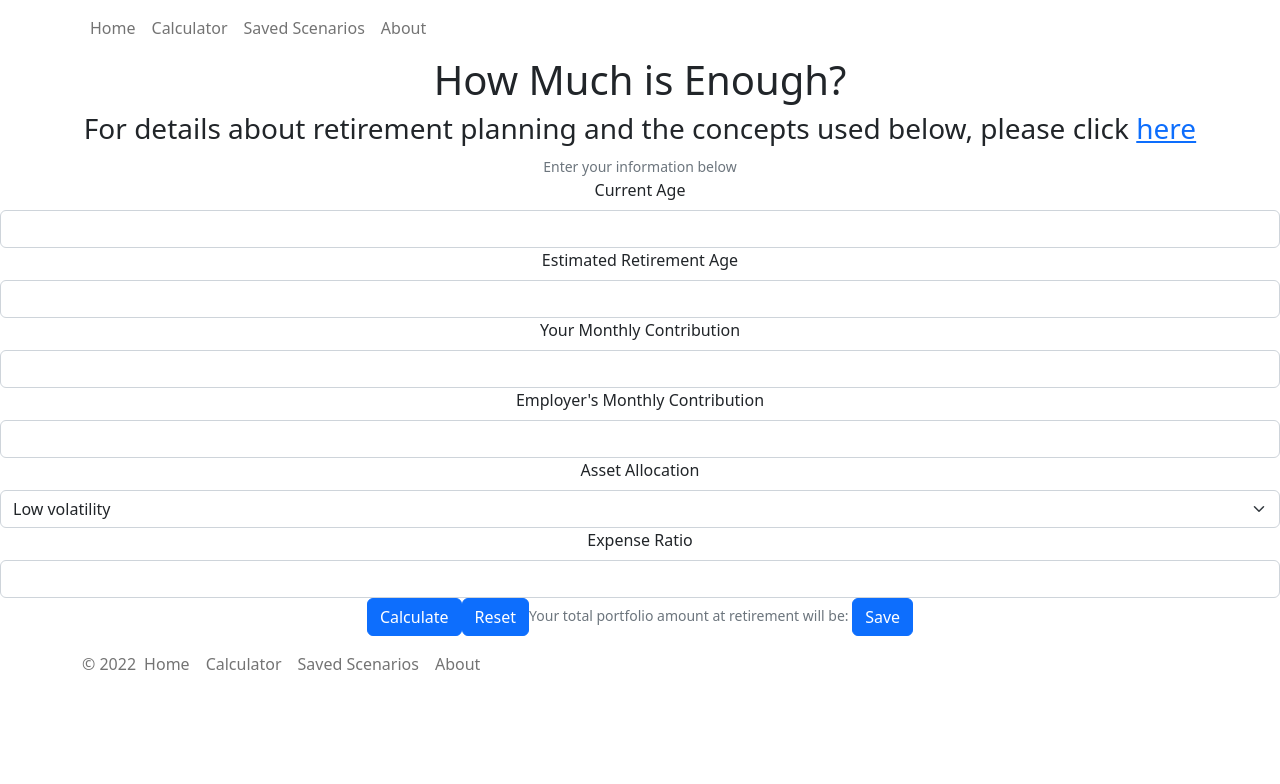
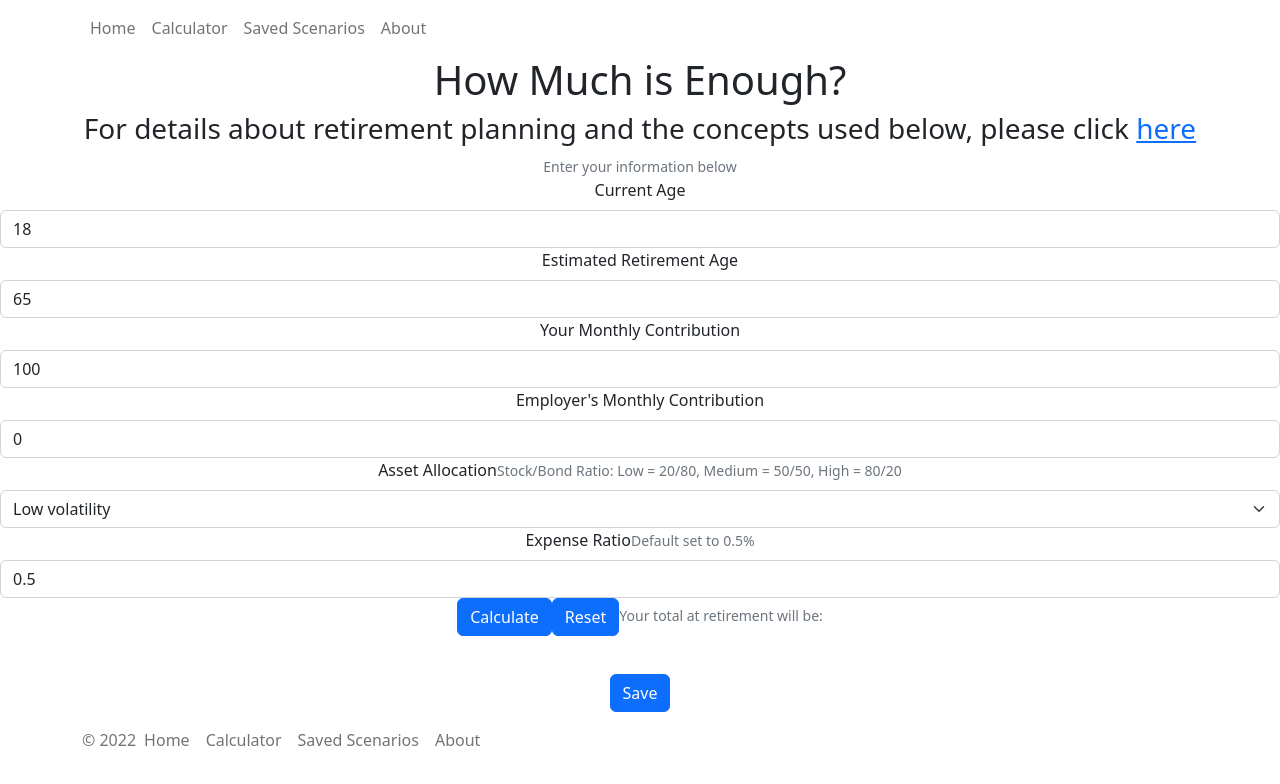
Before and after one commit to jlroland/retire-calc, a React (Create React App) app in the folder client/: page /calculate in a window 1280 px wide. Shown: the top 784 px of the page. Built offline with nearby package versions, Linux system fonts and the light colour scheme.

Commit message:
Make rows collapse on Saved Scenarios table; update calculator to include inflation, asset allocation, expense ratio

```diff
--- a/client/src/components/calculator.js
+++ b/client/src/components/calculator.js
@@ -8,11 +8,10 @@ class Calculator extends React.Component {
       this.state = {
         currentAge: 18,
         retireAge: 65,
-        monthlyAmount: 0,
+        monthlyAmount: 100,
         employerAmount: 0,
         assets: 'low',
-        expenseRatio: 0,
-        inflation: 0,
+        expenseRatio: 0.5,
         total: ''
       };
 
@@ -32,21 +31,17 @@ class Calculator extends React.Component {
       this.setState({
         currentAge: 18,
         retireAge: 65,
-        monthlyAmount: 0,
+        monthlyAmount: 100,
         employerAmount: 0,
         assets: 'low',
-        expenseRatio: 0,
-        inflation: 0,
+        expenseRatio: 0.5,
         total: ''
       });
     }
 
     handleSubmit(event) {
       event.preventDefault();
-      this.calculateReturn();
-      //console.log(typeof this.state.currentAge);
-      //getInfo();
-
+      this.getInfo();
     }
 
     // Retrieves historical inflation data to calculate long-term average inflation
@@ -54,27 +49,43 @@ class Calculator extends React.Component {
       //fetch(' https://retire-calc-back.herokuapp.com/inflation')
       fetch('http://localhost:4000/inflation')
         .then(res => res.json())
-        .then(data => data.data.map(entry => parseFloat(entry.value)))
+        .then(data => {
+          return data.data.map(entry => parseFloat(entry.value));
+        })
         .then(mappedData => {
-          let sum = mappedData.reduce((a,b) => {return a+b}, 0)
+          let sum = mappedData.reduce((a,b) => {return a+b}, 0);
           let avgInflation = sum/mappedData.length;
-          //console.log(`array sum: ${avgInflation}`)
-          this.setState({inflation: avgInflation});
+          return avgInflation;
         })
+        .then((avgInflation) => this.calculateReturn(avgInflation))
     }
 
     // Calculates total portfolio amount as retirement based on user inputs
-    calculateReturn() {
-      // need to account for inflation, asset allocation, expense ratio
-      //this.getInfo();
-      let rate = 0.05;   //average rate of return from investments
+    calculateReturn(inflation) {
+      // Assign percentages of monthly/employer contributions being allocated to stocks & bonds
+      let stock;
+      let bond;
+      switch (this.state.assets){
+        default:
+          stock = 0.2;
+          bond = 0.8;
+          break;
+        case 'medium':
+          stock = 0.5;
+          bond = 0.5;
+          break;
+        case 'high':
+          stock = 0.8;
+          bond = 0.2;
+      }
+      let stockRate = (10 - inflation - (parseFloat(this.state.expenseRatio)))/100;   //average rate of return from equity investments, adjusting for inflation & fees
+      let bondRate = (5 - inflation - (parseFloat(this.state.expenseRatio)))/100;   //average rate of return from fixed-come investments, adjusting for inflation & fees
       let workingYears = this.state.retireAge - this.state.currentAge;  //how many years contributions are made
       let compFreq = 4;    //how often returns on compounded per year
       let intervalAdjust = 12/compFreq;  //adjusts for the fact that contribution frequency does not match compounding frequency
-      let compound = rate/compFreq;
-      let totalReturn = (parseFloat(this.state.monthlyAmount) + parseFloat(this.state.employerAmount)) * intervalAdjust * ((((1+compound)**(compFreq*workingYears))-1)/compound);
-      //console.log(parseFloat(this.state.monthlyAmount) + parseFloat(this.state.employerAmount));
-      //console.log(`working year: ${typeof workingYears}`);
+      let stockTotal = (stock * (parseFloat(this.state.monthlyAmount) + parseFloat(this.state.employerAmount))) * intervalAdjust * ((((1+(stockRate/compFreq))**(compFreq*workingYears))-1)/(stockRate/compFreq));
+      let bondTotal = (bond * (parseFloat(this.state.monthlyAmount) + parseFloat(this.state.employerAmount))) * intervalAdjust * ((((1+(bondRate/compFreq))**(compFreq*workingYears))-1)/(bondRate/compFreq));
+      let totalReturn = parseInt(stockTotal + bondTotal);
       this.setState({total: totalReturn});    //total portfolio amount at specified retirement age
     }
 
@@ -102,23 +113,24 @@ class Calculator extends React.Component {
             <Form.Text>Enter your information below</Form.Text>
             <Form.Group controlId='currentAge'>
               <Form.Label>Current Age</Form.Label>
-              <Form.Control type='number' onChange={this.handleChange} />
+              <Form.Control defaultValue='18' type='number' onChange={this.handleChange} />
             </Form.Group>
             <Form.Group controlId='retireAge'>
               <Form.Label>Estimated Retirement Age</Form.Label>
-              <Form.Control type='number' onChange={this.handleChange} />
+              <Form.Control defaultValue='65' type='number' onChange={this.handleChange} />
             </Form.Group>
             <Form.Group controlId='monthlyAmount'>
               <Form.Label>Your Monthly Contribution</Form.Label>
-              <Form.Control type='text' onChange={this.handleChange} />
+              <Form.Control defaultValue='100' type='text' onChange={this.handleChange} />
             </Form.Group>
             <Form.Group controlId='employerAmount'>
               <Form.Label>Employer's Monthly Contribution</Form.Label>
-              <Form.Control type='text' onChange={this.handleChange} />
+              <Form.Control defaultValue='0' type='text' onChange={this.handleChange} />
             </Form.Group>
             <Form.Group controlId='assets'>
               <Form.Label>Asset Allocation</Form.Label>
-              <Form.Select onChange={this.handleChange}>
+              <Form.Text>Stock/Bond Ratio:  Low = 20/80, Medium = 50/50, High = 80/20</Form.Text>
+              <Form.Select defaultValue='low' onChange={this.handleChange}>
                 <option value='low'>Low volatility</option>
                 <option value='medium'>Medium volatility</option>
                 <option value='high'>High volatility</option>
@@ -126,11 +138,13 @@ class Calculator extends React.Component {
             </Form.Group>
             <Form.Group controlId='expenseRatio'>
               <Form.Label>Expense Ratio</Form.Label>
-              <Form.Control type='text' onChange={this.handleChange} />
+              <Form.Text>Default set to 0.5%</Form.Text>
+              <Form.Control defaultValue='0.5' type='text' onChange={this.handleChange} />
             </Form.Group>
             <Button type='submit' onClick={this.handleSubmit}>Calculate</Button>
-            <Button type='reset'>Reset</Button>
-            <Form.Text>Your total portfolio amount at retirement will be: {this.state.total}</Form.Text>
+            <Button type='reset' onClick={this.handleReset}>Reset</Button>
+            <Form.Text>Your total at retirement will be:</Form.Text>
+            <Form.Control plaintext readOnly value={this.state.total} />
             <Button type='submit' onClick={this.saveScenario}>Save</Button>
           </Form>
         </div>
--- a/client/src/components/savedQueries.js
+++ b/client/src/components/savedQueries.js
@@ -1,4 +1,8 @@
 import React, { Fragment } from 'react';
+import Table from 'react-bootstrap/Table';
+import Collapse from 'react-bootstrap/Collapse';
+import Form from 'react-bootstrap/Form';
+import Button from 'react-bootstrap/Button';
 
 class Queries extends React.Component {
   constructor(props) {
@@ -12,11 +16,12 @@ class Queries extends React.Component {
       newAssets: 'low',
       newExpenseRatio: 0,
       inflation: 0,
-      newTotal: ''
+      newTotal: '',
+      openRow: ''
     };
 
     this.handleChange = this.handleChange.bind(this);
-    this.editScenario = this.editScenario.bind(this);
+    this.toggleRow = this.toggleRow.bind(this);
     this.calculateUpdate = this.calculateUpdate.bind(this);
     this.updateScenario = this.updateScenario.bind(this);
     this.deleteScenario = this.deleteScenario.bind(this);
@@ -36,23 +41,11 @@ class Queries extends React.Component {
   }
 
   handleChange(event) {
-    this.setState({[event.target.name]: event.target.value});
+    this.setState({[event.target.id]: event.target.value});
   }
 
-  editScenario(id) {
-    //console.log('clicked');
-    let hiddenRow = document.getElementById(id);
-    let hiddenStatus = hiddenRow.getAttribute('hidden');
-    //console.log(hiddenRow);
-    //console.log(hiddenStatus);
-    let editButton = document.getElementById(`button${id}`);
-    if (hiddenStatus) {
-      hiddenRow.removeAttribute('hidden');
-      editButton.textContent = 'Cancel';
-    } else {
-      hiddenRow.setAttribute('hidden', 'hidden');
-      editButton.textContent = 'Edit';
-    }
+  toggleRow(id) {
+    this.state.openRow === id ? this.setState({openRow: ''}) : this.setState({openRow: id});
   }
 
   calculateUpdate() {
@@ -63,9 +56,8 @@ class Queries extends React.Component {
     let compFreq = 4;    //how often returns on compounded per year
     let intervalAdjust = 12/compFreq;  //adjusts for the fact that contribution frequency does not match compounding frequency
     let compound = rate/compFreq;
-    let totalReturn = (parseFloat(this.state.newMonthlyAmount) + parseFloat(this.state.newEmployerAmount)) * intervalAdjust * ((((1+compound)**(compFreq*workingYears))-1)/compound);
-    //console.log(parseFloat(this.state.monthlyAmount) + parseFloat(this.state.employerAmount));
-    //console.log(`working year: ${typeof workingYears}`);
+    let total = (parseFloat(this.state.newMonthlyAmount) + parseFloat(this.state.newEmployerAmount)) * intervalAdjust * ((((1+compound)**(compFreq*workingYears))-1)/compound);
+    let totalReturn = parseInt(total);
     this.setState({newTotal: totalReturn});    //total portfolio amount at specified retirement age
   }
 
@@ -99,7 +91,7 @@ class Queries extends React.Component {
   }
   render () {
     return (
-      <table>
+      <Table bordered hover>
         <thead>
           <tr>
             <th>Current Age</th>
@@ -122,28 +114,30 @@ class Queries extends React.Component {
                 <td>{item.assetAllocation}</td>
                 <td>{item.expenseRatio}</td>
                 <td>{item.totalPortfolio}</td>
-                <td><button id={'button'+item._id} onClick={() => this.editScenario(item._id)}>Edit</button></td>
-                <td><button onClick={() => this.deleteScenario(item._id)}>Delete</button></td>
+                <td><Button onClick={() => {this.toggleRow(item._id)}}>Edit</Button></td>
+                <td><Button onClick={() => this.deleteScenario(item._id)}>Delete</Button></td>
               </tr>
-              <tr id={item._id} hidden>
-                <td><input name='newCurrentAge' type='number' onChange={this.handleChange}/></td>
-                <td><input name='newRetireAge' type='number' onChange={this.handleChange}/></td>
-                <td><input name='newMonthlyAmount' type='text' onChange={this.handleChange}/></td>
-                <td><input name='newEmployerAmount' type='text' onChange={this.handleChange}/></td>
-                <td><select name='newAssets' onChange={this.handleChange}>
-                <option value='low'>Low volatility</option>
-                <option value='medium'>Medium volatility</option>
-                <option value='high'>High volatility</option>
-                </select></td>
-                <td><input name='newExpenseRatio' type='text' onChange={this.handleChange}/></td>
-                <td>{this.state.newTotal}</td>
-                <td><button onClick={() => this.calculateUpdate()}>Calculate</button></td>
-                <td><button onClick={() => this.updateScenario(item._id)}>Update</button></td>
-              </tr>
+              <Collapse in={this.state.openRow === item._id}>
+                <tr>
+                  <td><Form.Control id='newCurrentAge' type='number' onChange={this.handleChange}/></td>
+                  <td><Form.Control id='newRetireAge' type='number' onChange={this.handleChange}/></td>
+                  <td><Form.Control id='newMonthlyAmount' type='text' onChange={this.handleChange}/></td>
+                  <td><Form.Control id='newEmployerAmount' type='text' onChange={this.handleChange}/></td>
+                  <td><Form.Select id='newAssets' onChange={this.handleChange}>
+                  <option value='low'>Low volatility</option>
+                  <option value='medium'>Medium volatility</option>
+                  <option value='high'>High volatility</option>
+                  </Form.Select></td>
+                  <td><Form.Control id='newExpenseRatio' type='text' onChange={this.handleChange}/></td>
+                  <td>{this.state.newTotal}</td>
+                  <td><Button onClick={() => this.calculateUpdate()}>Calculate</Button></td>
+                  <td><Button onClick={() => this.updateScenario(item._id)}>Update</Button></td>
+                </tr>
+              </Collapse>
             </Fragment>
           ))}
         </tbody>
-      </table>
+      </Table>
     )
   }
 }
```
